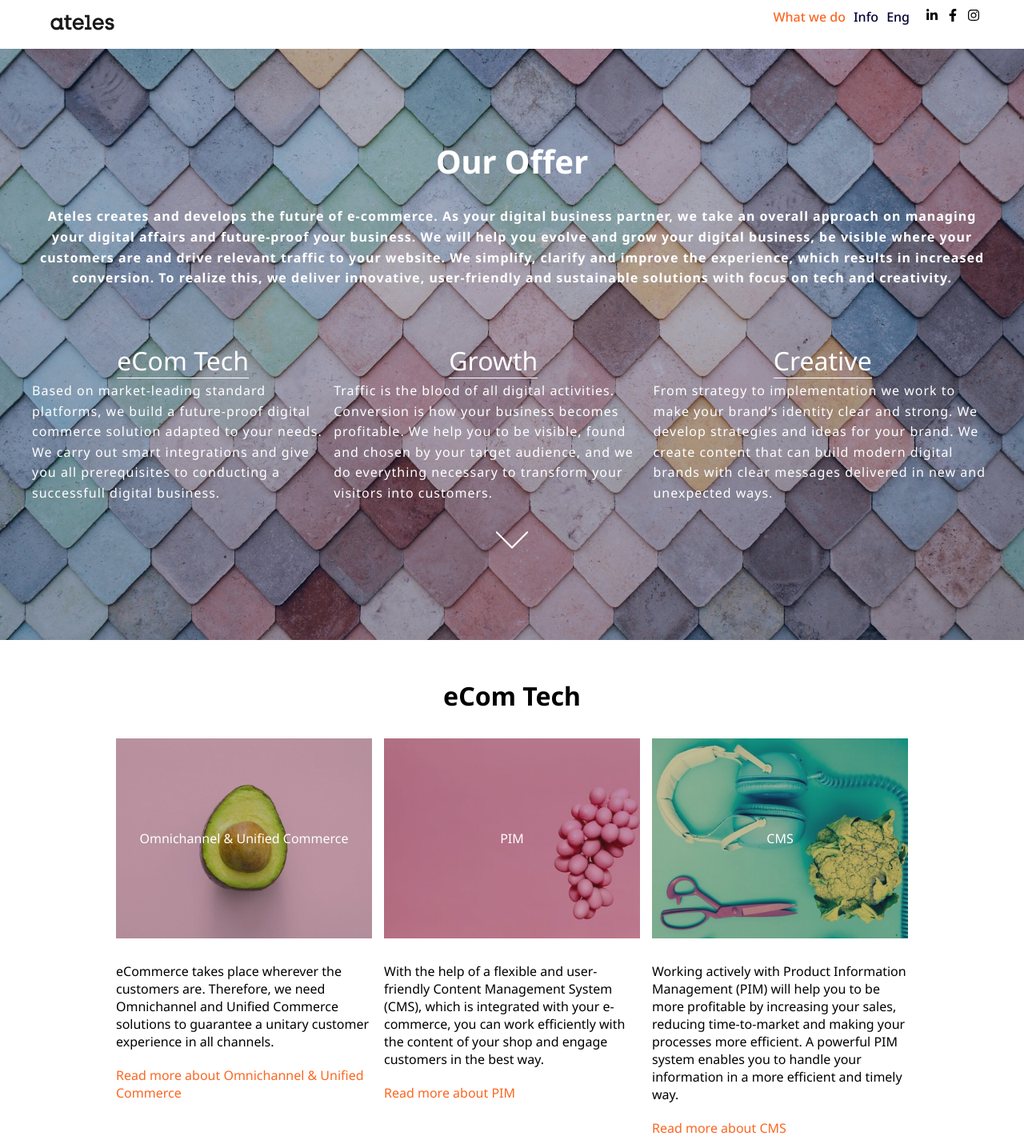
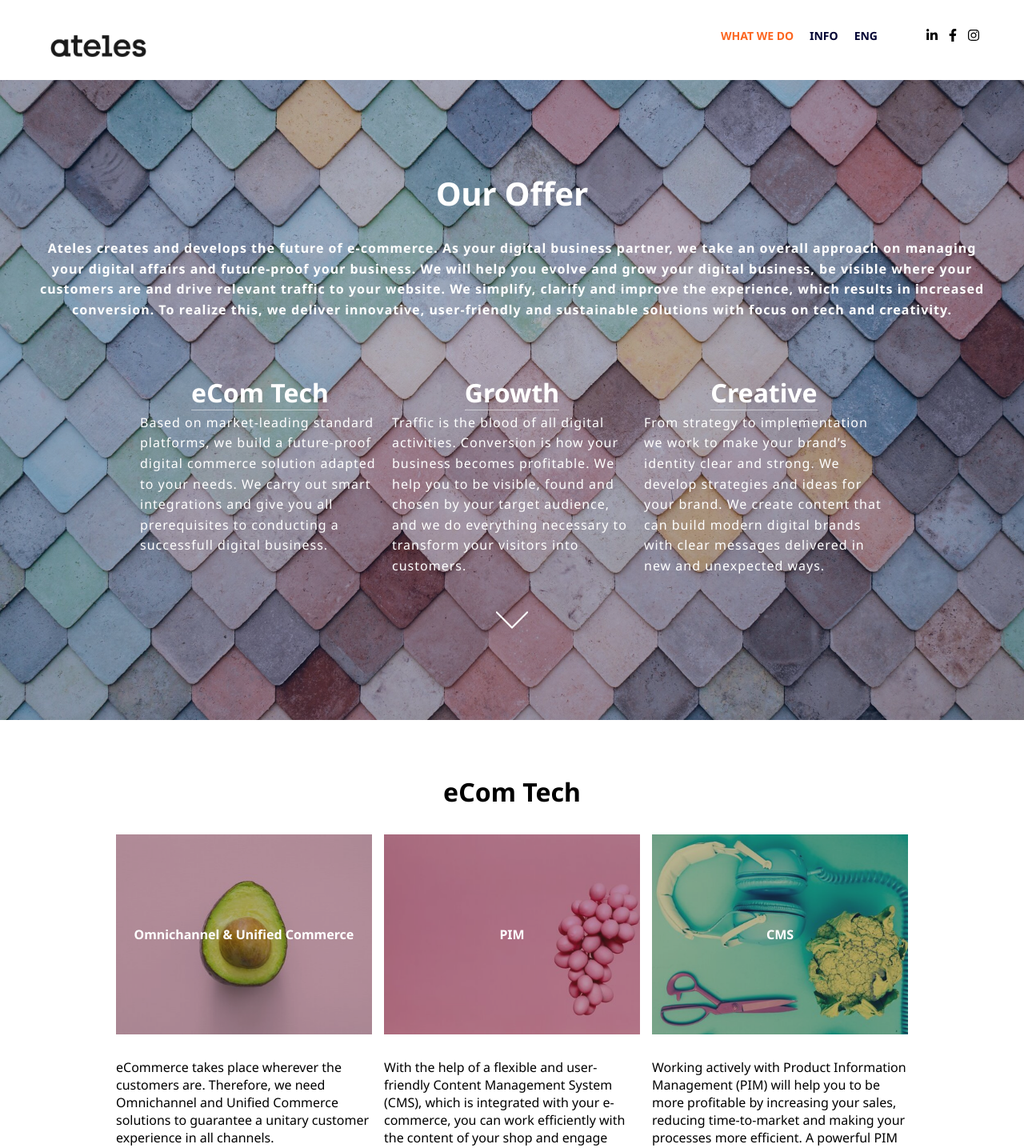
Before and after one commit to chivongv/ateles-clone, a Next.js app: page /our-offer in a window 1280 px wide. Shown: the top 1435 px of the page at 80% size. Built offline with nearby package versions, Linux system fonts and the light colour scheme.

Commit message:
🚧 WIP 4

```diff
--- a/package.json
+++ b/package.json
@@ -13,7 +13,6 @@
     "@emotion/styled": "^11.1.5",
     "next": "10.0.8",
     "react": "17.0.1",
-    "react-burger-menu": "^3.0.4",
     "react-dom": "17.0.1",
     "react-icons": "^4.2.0",
     "react-parallax": "^3.2.1"
--- a/src/components/Footer.tsx
+++ b/src/components/Footer.tsx
@@ -36,6 +36,13 @@ const LocationWrapper = styled('div')({
   },
 });
 
+const HoverLink = styled('a')({
+  transition: 'color 200ms ease',
+  ':hover': {
+    color: 'rgba(255,255,255,0.5)',
+  },
+});
+
 const Location = styled('div')({
   padding: '20px 10px',
   marginBottom: '1em',
@@ -44,6 +51,7 @@ const Location = styled('div')({
 
 const LocationCity = styled('p')({
   marginBottom: '1em',
+  fontWeight: 600,
 });
 
 const LocationAdress = styled('div')({
@@ -108,7 +116,8 @@ const Footer = () => {
           <img src="/weareateles-footer.png" />
         </Wrapper>
         <p style={{ padding: '10px 20px', fontWeight: 'bold' }}>
-          New business: <a href="mailto:hello@ateles.se">hello@ateles.se</a>
+          New business:{' '}
+          <HoverLink href="mailto:hello@ateles.se">hello@ateles.se</HoverLink>
         </p>
         <LocationWrapper>
           <Location>
@@ -121,9 +130,13 @@ const Footer = () => {
               112 27 Stockholm
             </LocationAdress>
             <LocationContact>
-              Tel: <a href="tel:+46 8 750 70 20">+46 8 750 70 20</a>
+              Tel:{' '}
+              <HoverLink href="tel:+46 8 750 70 20">+46 8 750 70 20</HoverLink>
               <br />
-              Email: <a href="mailto:hello@ateles.se">hello@ateles.se</a>
+              Email:{' '}
+              <HoverLink href="mailto:hello@ateles.se">
+                hello@ateles.se
+              </HoverLink>
             </LocationContact>
           </Location>
           <Location>
@@ -135,9 +148,13 @@ const Footer = () => {
               583 30 Linköping
             </LocationAdress>
             <LocationContact>
-              Tel: <a href="tel:+46 13 21 10 20">+46 13 21 10 20</a>
+              Tel:{' '}
+              <HoverLink href="tel:+46 13 21 10 20">+46 13 21 10 20</HoverLink>
               <br />
-              Email: <a href="mailto:hello@ateles.se">hello@ateles.se</a>
+              Email:{' '}
+              <HoverLink href="mailto:hello@ateles.se">
+                hello@ateles.se
+              </HoverLink>
             </LocationContact>
           </Location>
           <Location>
@@ -149,9 +166,12 @@ const Footer = () => {
               0274 Oslo
             </LocationAdress>
             <LocationContact>
-              Tel: <a href="tel:+47 21544643">+47 21544643</a>
+              Tel: <HoverLink href="tel:+47 21544643">+47 21544643</HoverLink>
               <br />
-              Email: <a href="mailto:hello@ateles.no">hello@ateles.no</a>
+              Email:{' '}
+              <HoverLink href="mailto:hello@ateles.no">
+                hello@ateles.no
+              </HoverLink>
             </LocationContact>
           </Location>
         </LocationWrapper>
--- a/src/components/Navbar.tsx
+++ b/src/components/Navbar.tsx
@@ -1,26 +1,29 @@
+import * as React from 'react';
 import styled from '@emotion/styled';
 import Link from 'next/link';
 import { useRouter } from 'next/router';
 import SocialMediaNav from './SocialMediaNav';
 
 const Container = styled('header')({
-  position: 'fixed',
   zIndex: 1001,
   background: '#fff',
-  width: '100vw',
+  width: '100%',
+  position: 'relative',
 });
 
 const Inner = styled('div')({
   maxWidth: 1200,
   display: 'flex',
-  padding: '10px 15px',
+  padding: '35px 15px 15px',
   justifyContent: 'space-between',
+  alignContent: 'center',
   margin: '0 auto',
 });
 
 const NavWrapper = styled('div')({
   display: 'flex',
   gap: 20,
+  backgroundColor: 'var(--colors-white)',
 });
 
 const Logo = styled('a')({
@@ -29,22 +32,35 @@ const Logo = styled('a')({
   '> img': {
     width: 80,
   },
+  '@media screen and (min-width: 992px)': {
+    '> img': {
+      width: 120,
+    },
+  },
 });
 
 const Nav = styled('nav')({
   position: 'relative',
+  display: 'flex',
+  flexDirection: 'column',
   '> a': {
-    marginRight: 10,
+    marginRight: 20,
     ':last-child': {
       marginRight: 0,
     },
+  },
+  '@media screen and (min-width: 992px)': {
+    marginRight: 40,
+    flexDirection: 'row',
   },
 });
 
 const NavLink = styled('a')<{ isActive?: boolean }>(({ isActive }) => ({
   color: isActive ? 'var(--colors-orange)' : 'var(--colors-text)',
   cursor: 'pointer',
-  fontWeight: 500,
+  fontSize: '0.875rem',
+  fontWeight: 600,
+  textTransform: 'uppercase',
   ':hover': {
     color: 'var(--colors-orange)',
   },
--- a/src/pages/about-us.tsx
+++ b/src/pages/about-us.tsx
@@ -72,9 +72,10 @@ const Consent = styled('div')({
 const Button = styled('button')({
   border: 'none',
   background: 'rgb(0, 0, 51)',
-  color: '#fff',
-  padding: '20px 30px',
+  color: 'var(--colors-white)',
+  padding: '10px 25px',
   borderRadius: 3,
+  cursor: 'pointer',
 });
 
 const AboutUs = () => {
--- a/src/pages/our-offer.tsx
+++ b/src/pages/our-offer.tsx
@@ -11,7 +11,7 @@ import {
 } from '../data/our-offer';
 
 const Banner = styled('div')({
-  height: '100vh',
+  minHeight: '100vh',
   background:
     'url("/assets/andrew-ridley-jR4Zf-riEjI-unsplash.jpg") no-repeat center',
   backgroundSize: 'cover',
@@ -19,10 +19,13 @@ const Banner = styled('div')({
   flexDirection: 'column',
   justifyContent: 'center',
   alignContent: 'center',
+  backgroundAttachment: 'fixed',
+  marginBottom: 20,
+  position: 'relative',
   '::after': {
     content: '""',
     width: '100%',
-    height: '100vh',
+    height: '100%',
     position: 'absolute',
     top: 0,
     left: 0,
@@ -33,6 +36,7 @@ const Banner = styled('div')({
 });
 
 const BannerInner = styled('div')({
+  height: '100%',
   maxWidth: 1200,
   margin: '0 auto',
   textAlign: 'center',
@@ -52,10 +56,34 @@ const BannerText = styled('p')({
   letterSpacing: 1,
 });
 
+const BannerServiceList = styled('div')({
+  display: 'flex',
+  flexWrap: 'wrap',
+  paddingBottom: 70,
+  justifyContent: 'center',
+  gap: 15,
+});
+
+const BannerService = styled('div')({
+  width: '100%',
+  '@media screen and (min-width: 450px)': {
+    width: '45%',
+  },
+  '@media screen and (min-width: 992px)': {
+    width: '25%',
+  },
+});
+
 const BannerLink = styled('a')({
   fontSize: '2rem',
-  borderBottom: '1px solid #fff',
+  fontWeight: 600,
+  borderBottom: '1px solid var(--colors-light-gray)',
   cursor: 'pointer',
+  transition: 'color 200ms ease-in-out, border 200ms ease-in-out',
+  ':hover': {
+    color: 'var(--colors-light-gray)',
+    borderBottom: '1px solid var(--colors-normal-gray)',
+  },
 });
 
 const BannerServiceText = styled('p')({
@@ -65,10 +93,17 @@ const BannerServiceText = styled('p')({
 
 const ArrowWrapper = styled('div')({
   position: 'absolute',
-  bottom: 100,
+  bottom: 10,
   left: '50%',
-  transform: 'translateX(-50%)',
+  transform: 'translate(-50%, 0)',
   zIndex: 2,
+  transition: 'transform 200ms ease-in-out',
+  ':hover': {
+    transform: 'translate(-50%, 5px)',
+  },
+  '@media screen and (min-width: 992px)': {
+    bottom: 100,
+  },
 });
 
 const SectionInner = styled('div')({
@@ -111,6 +146,10 @@ const Service = styled('div')({
   },
 });
 
+const ImageContainerTitle = styled('span')({
+  fontWeight: 600,
+});
+
 const ImageContainerLink = styled('a')({
   width: '100%',
   display: 'flex',
@@ -135,20 +174,22 @@ const ImageContainer = styled('div')<{ imgUrl: string }>(({ imgUrl }) => ({
     content: '""',
     width: '100%',
     height: '100%',
-    background: '#333',
-    opacity: 0.3,
+    background: 'hsl(0, 0%, 20%, 0.35)',
     position: 'absolute',
     top: 0,
     left: 0,
     zIndex: 0,
   },
   '> *': {
-    zIndex: 5,
+    zIndex: 2,
   },
 }));
 
 const ReadMore = styled('a')({
   color: 'var(--colors-orange)',
+  ':hover': {
+    color: 'var(--colors-light-orange)',
+  },
 });
 
 const OurOffer = () => {
@@ -159,18 +200,18 @@ const OurOffer = () => {
         <BannerInner>
           <BannerTitle>{bannerData.title}</BannerTitle>
           <BannerText>{bannerData.text}</BannerText>
-          <div style={{ display: 'flex' }}>
+          <BannerServiceList>
             {bannerData.services.map((el) => {
               return (
-                <div>
+                <BannerService key={el.title}>
                   <Link href={el.url}>
                     <BannerLink>{el.title}</BannerLink>
                   </Link>
                   <BannerServiceText>{el.text}</BannerServiceText>
-                </div>
+                </BannerService>
               );
             })}
-          </div>
+          </BannerServiceList>
         </BannerInner>
         <ArrowWrapper>
           <Link href="#ecom-tech">
@@ -189,7 +230,7 @@ const OurOffer = () => {
                 <Service key={el.title}>
                   <ImageContainerLink href={el.url}>
                     <ImageContainer imgUrl={el.imgUrl}>
-                      <span>{el.title}</span>
+                      <ImageContainerTitle>{el.title}</ImageContainerTitle>
                     </ImageContainer>
                   </ImageContainerLink>
                   <p>{el.content}</p>
@@ -207,7 +248,7 @@ const OurOffer = () => {
                 <Service key={el.title}>
                   <ImageContainerLink href={el.url}>
                     <ImageContainer imgUrl={el.imgUrl}>
-                      <span>{el.title}</span>
+                      <ImageContainerTitle>{el.title}</ImageContainerTitle>
                     </ImageContainer>
                   </ImageContainerLink>
                   <p>{el.content}</p>
@@ -225,7 +266,7 @@ const OurOffer = () => {
                 <Service key={el.title}>
                   <ImageContainerLink href={el.url}>
                     <ImageContainer imgUrl={el.imgUrl}>
-                      <span>{el.title}</span>
+                      <ImageContainerTitle>{el.title}</ImageContainerTitle>
                     </ImageContainer>
                   </ImageContainerLink>
                   <p>{el.content}</p>
--- a/src/styles/globals.css
+++ b/src/styles/globals.css
@@ -2,8 +2,10 @@
 
 :root {
   --colors-orange: rgb(252, 102, 33);
-  --colors-orange-light: hsl(18.9, 97.3%, 70%);
-  --colors-white: #fff;
+  --colors-light-orange: hsl(18.9, 97.3%, 70%);
+  --colors-white: rgba(255, 255, 255, 1);
+  --colors-light-gray: rgba(255, 255, 255, 0.5);
+  --colors-normal-gray: rgba(255, 255, 255, 0.3);
   --colors-text: rgb(0, 2, 50);
 }
 
@@ -29,45 +31,3 @@ a {
   color: inherit;
   text-decoration: none;
 }
-
-#navbar__menu-toggle {
-  display: none;
-}
-
-#navbar__menu-toggle:checked ~ .navbar__navlinks {
-  width: 0;
-  margin: 0;
-}
-
-.navbar__menu {
-  width: 40px;
-  height: 40px;
-  cursor: pointer;
-  display: inline-block;
-  position: relative;
-  top: 50%;
-  right: 0;
-  transform: translate(-50%, -50%);
-}
-
-.navbar__menu span {
-  width: 24px;
-  height: 2px;
-  background: #000;
-  position: absolute;
-  top: 50%;
-  right: 0;
-  transition: transform 0.5s ease;
-}
-
-.navbar__menu span:first-child {
-  transform: translateY(-14px) rotate(0);
-}
-
-.navbar__menu span:nth-child(2) {
-  transform: translateY(-7px) rotate(0);
-}
-
-#navbar__menu-toggle span:last-child {
-  transform: translateY(-2px) rotate(0);
-}
--- a/tsconfig.json
+++ b/tsconfig.json
@@ -17,7 +17,8 @@
     "paths": {
       "@/*": ["src/*"],
       "@styles/*": ["src/styles/*"],
-      "@components/*": ["src/components/*"]
+      "@components/*": ["src/components/*"],
+      "@icons/*": ["src/icons/*"]
     }
   },
   "include": ["next-env.d.ts", "**/*.ts", "**/*.tsx"],
```
Also changed, not shown: src/components/Cases.tsx (+39 -12 lines), src/components/Hero.tsx (+30 -5 lines), src/components/Services.tsx (+9 -3 lines), 1 other file (tests, documents, lock files or other folders).
